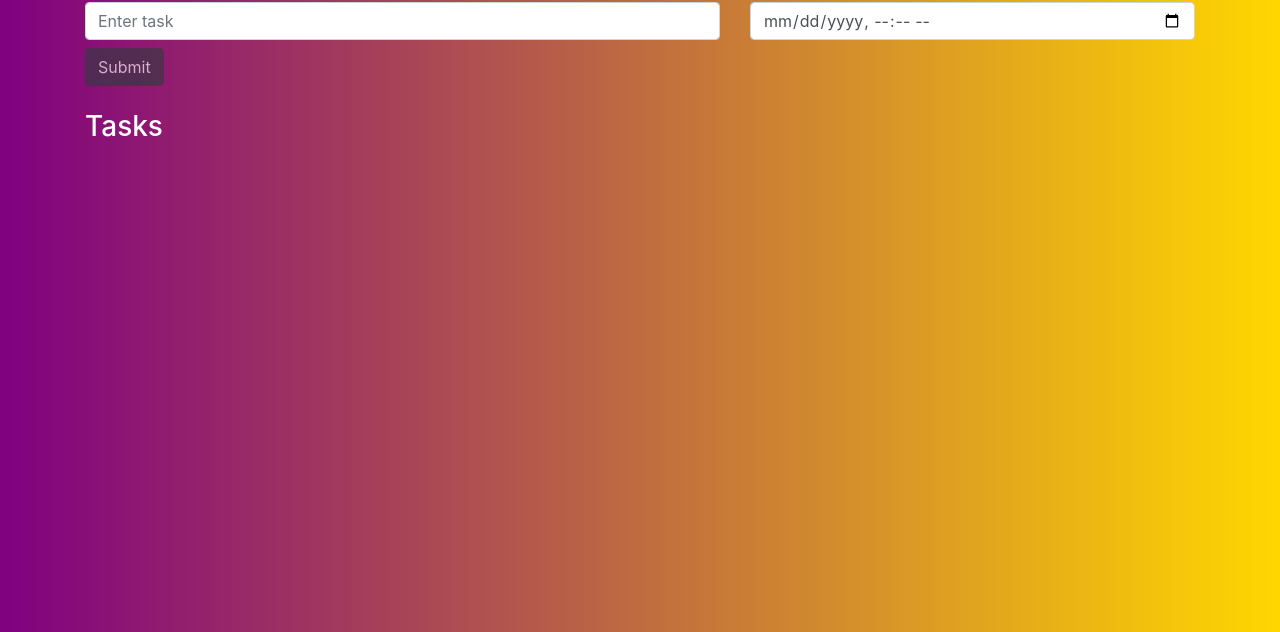
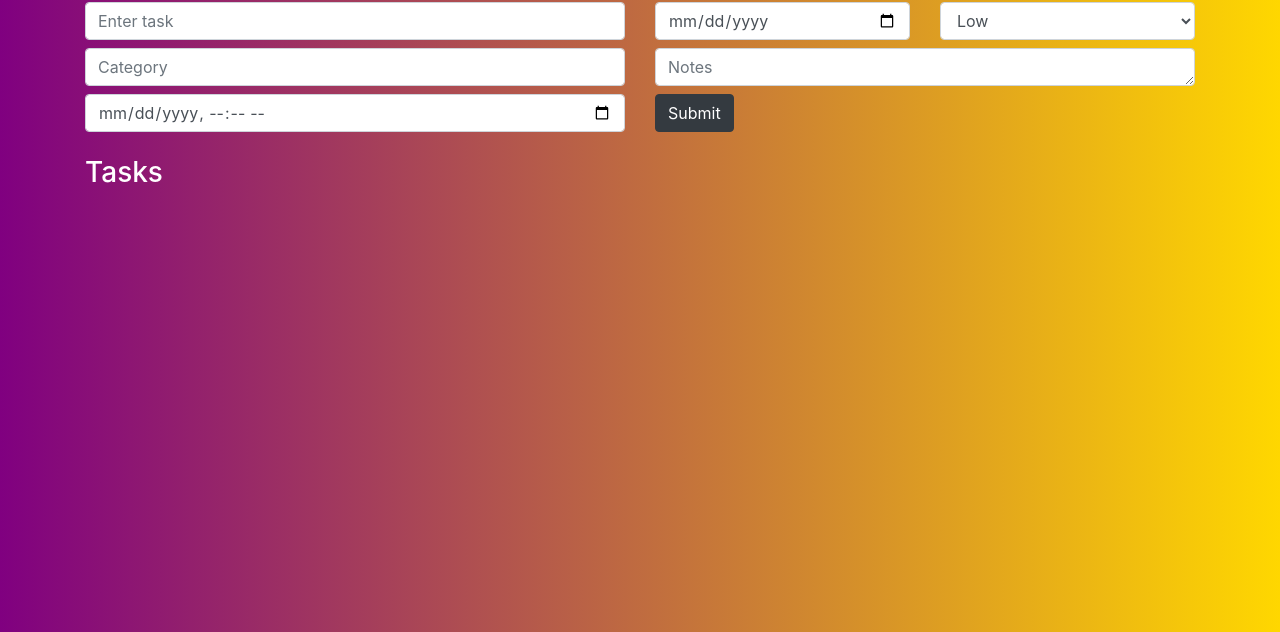
Before and after one commit to Emwale29/ToDO-List, a plain HTML site: page Index.html in a window 1280 px wide. Shown: the part 168-800 px from the top of the page. Drawn offline with nearby package versions, Linux system fonts and the light colour scheme.

Commit message:
Update Index.html

```diff
--- a/Index.html
+++ b/Index.html
@@ -49,16 +49,34 @@
 
         <form id="addForm">
             <div class="row">
-                <div class="col-lg-7 col-md-7 col-sm-7">
-                    <input type="text" onkeyup="toggleButton(this, 'submit')" class="form-control" id="item" placeholder="Enter task">
+                <div class="col-lg-6 col-md-6 col-sm-6">
+                    <input type="text" class="form-control" id="item" placeholder="Enter task" required>
                 </div>
-                <div class="col-lg-5 col-md-5 col-sm-5">
-                    <input type="datetime-local" class="form-control" id="alarm" />
+                <div class="col-lg-3 col-md-3 col-sm-3">
+                    <input type="date" class="form-control" id="dueDate" />
+                </div>
+                <div class="col-lg-3 col-md-3 col-sm-3">
+                    <select class="form-control" id="priority">
+                        <option value="Low">Low</option>
+                        <option value="Medium">Medium</option>
+                        <option value="High">High</option>
+                    </select>
                 </div>
             </div>
             <div class="row mt-2">
-                <div class="col-lg-7 col-md-7 col-sm-7">
-                    <input type="submit" class="btn btn-dark" id="submit" value="Submit" disabled>
+                <div class="col-lg-6 col-md-6 col-sm-6">
+                    <input type="text" class="form-control" id="category" placeholder="Category" />
+                </div>
+                <div class="col-lg-6 col-md-6 col-sm-6">
+                    <textarea class="form-control" id="notes" placeholder="Notes" rows="1"></textarea>
+                </div>
+            </div>
+            <div class="row mt-2">
+                <div class="col-lg-6 col-md-6 col-sm-6">
+                    <input type="datetime-local" class="form-control" id="alarm" />
+                </div>
+                <div class="col-lg-6 col-md-6 col-sm-6">
+                    <input type="submit" class="btn btn-dark" id="submit" value="Submit">
                 </div>
             </div>
         </form>
@@ -67,4 +85,5 @@
         <ul class="list-group" id="items"></ul>
     </div>
 </body>
+
 </html>
```
